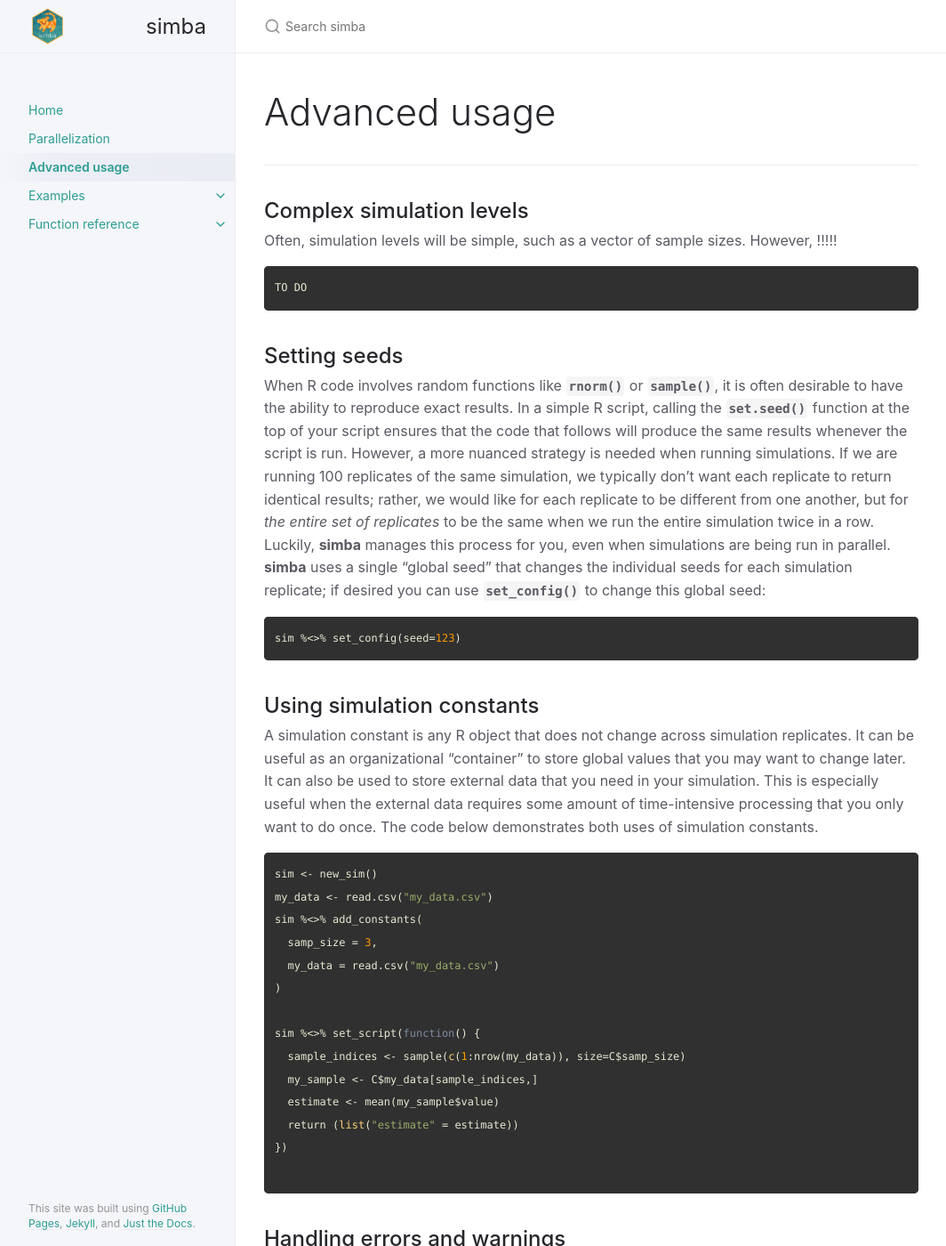
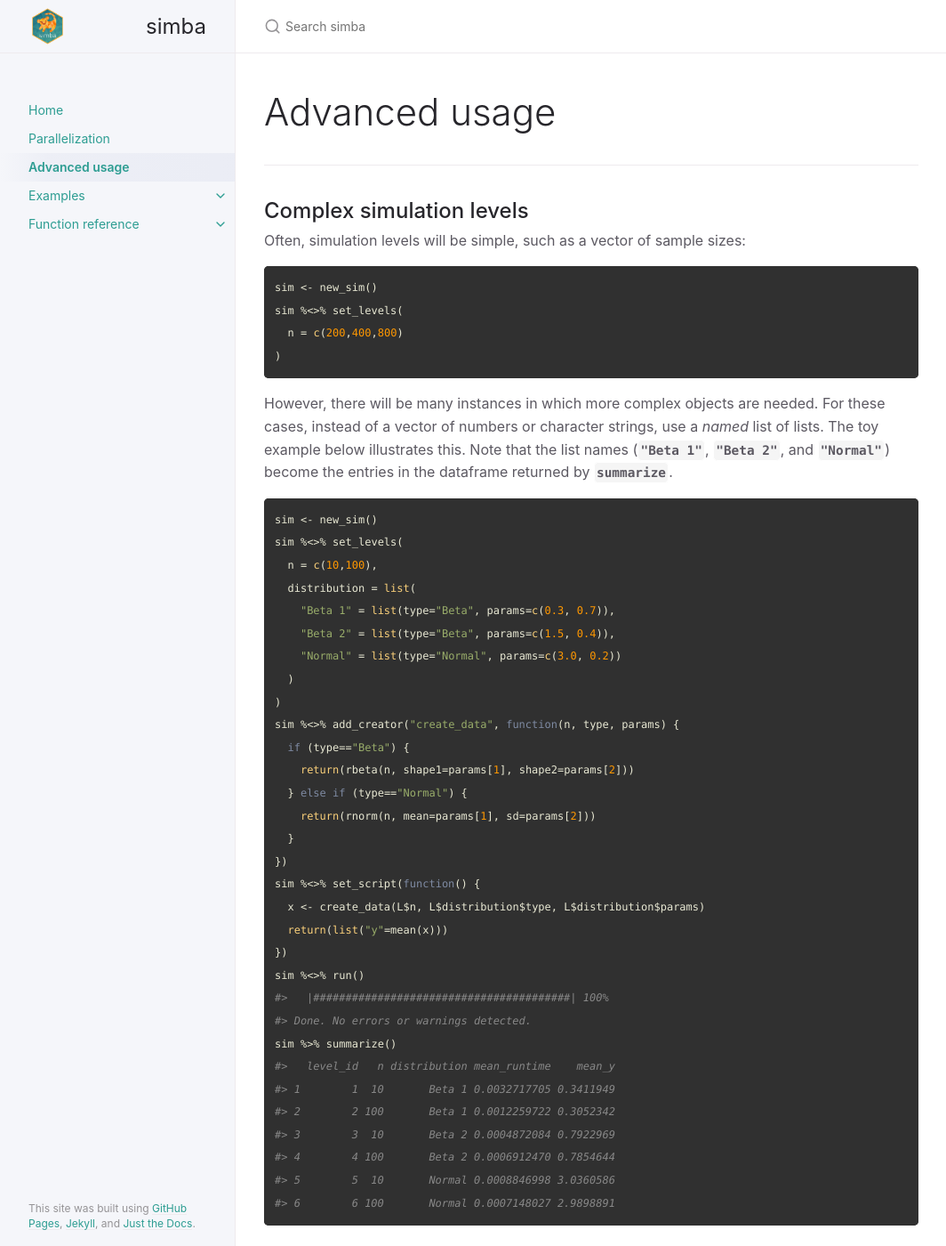
Before and after one commit to Avi-Kenny/SimEngine, a Jekyll site: the page built from docs/docs/advanced-usage.md, in a window 1280 px wide and 1400 px high. Shown: the whole window at 89% size, without its empty margins (107-1171 px from the left). Built offline with Jekyll 4.4.1, drawn with Linux system fonts in a browser that asks for light colours; some of the changed text lies outside the part shown.

Commit message:
Doc updates

````diff
--- a/docs/docs/advanced-usage.md
+++ b/docs/docs/advanced-usage.md
@@ -12,15 +12,126 @@ permalink: /advanced-usage/
 
 ## Complex simulation levels
 
-Often, simulation levels will be simple, such as a vector of sample sizes. However, !!!!!
+Often, simulation levels will be simple, such as a vector of sample sizes:
 
 ```R
-TO DO
+sim <- new_sim()
+sim %<>% set_levels(
+  n = c(200,400,800)
+)
+```
+
+However, there will be many instances in which more complex objects are needed. For these cases, instead of a vector of numbers or character strings, use a *named* list of lists. The toy example below illustrates this. Note that the list names (`"Beta 1"`, `"Beta 2"`, and `"Normal"`) become the entries in the dataframe returned by `summarize`.
+
+```R
+sim <- new_sim()
+sim %<>% set_levels(
+  n = c(10,100),
+  distribution = list(
+    "Beta 1" = list(type="Beta", params=c(0.3, 0.7)),
+    "Beta 2" = list(type="Beta", params=c(1.5, 0.4)),
+    "Normal" = list(type="Normal", params=c(3.0, 0.2))
+  )
+)
+sim %<>% add_creator("create_data", function(n, type, params) {
+  if (type=="Beta") {
+    return(rbeta(n, shape1=params[1], shape2=params[2]))
+  } else if (type=="Normal") {
+    return(rnorm(n, mean=params[1], sd=params[2]))
+  }
+})
+sim %<>% set_script(function() {
+  x <- create_data(L$n, L$distribution$type, L$distribution$params)
+  return(list("y"=mean(x)))
+})
+sim %<>% run()
+#>   |########################################| 100%
+#> Done. No errors or warnings detected.
+sim %>% summarize()
+#>   level_id   n distribution mean_runtime    mean_y
+#> 1        1  10       Beta 1 0.0032717705 0.3411949
+#> 2        2 100       Beta 1 0.0012259722 0.3052342
+#> 3        3  10       Beta 2 0.0004872084 0.7922969
+#> 4        4 100       Beta 2 0.0006912470 0.7854644
+#> 5        5  10       Normal 0.0008846998 3.0360586
+#> 6        6 100       Normal 0.0007148027 2.9898891
+```
+
+## Complex return data
+
+In most situations, the results of simulations will be numeric. However, we may want to return more complex data, such as matrices, lists, or model objects. To do this, we include our complex return data in the list with the special key `".complex"`. This is illustrated in the toy example below, in which we estimate the parameters of a linear regression and returns these as numeric, but also return the estimated covariance matrix and the entire model object.
+
+```R
+sim <- new_sim()
+sim %<>% set_levels(n=c(10, 100, 1000))
+sim %<>% add_creator("create_data", function(n) {
+  x <- runif(n)
+  y <- 3 + 2*x + rnorm(n)
+  return(data.frame("x"=x, "y"=y))
+})
+sim %<>% set_config(num_sim=2)
+sim %<>% set_script(function() {
+  dat <- create_data(L$n)
+  model <- lm(y~x, data=dat)
+  return (list(
+    "beta0_hat" = model$coefficients[[1]],
+    "beta1_hat" = model$coefficients[[2]],
+    ".complex" = list(
+	  "model" = model,
+	  "cov_mtx" = vcov(model)
+	)
+  ))
+})
+sim %<>% run()
+#>   |########################################| 100%
+#> Done. No errors or warnings detected.
+```
+
+After running this simulation, we can examine the numeric results directly by accessing `sim$results` or using the `summarize()` function, as usual:
+
+```R
+print(sim$results)
+#>   sim_uid level_id sim_id    n      runtime beta0_hat beta1_hat
+#> 1       1        1      1   10 0.0030298233  3.352146  2.070652
+#> 2       2        1      2   10 0.0000000000  2.442415  3.557133
+#> 3       3        2      1  100 0.0040059090  2.688359  2.564584
+#> 4       4        2      2  100 0.0024149418  2.668047  2.542642
+#> 5       5        3      1 1000 0.0075380802  3.019869  1.991019
+#> 6       6        3      2 1000 0.0009970665  3.021231  2.026103
+```
+
+However, we may also want to look at the complex return data. To do so, we use the special function `get_complex`, as illustrated below:
+
+```R
+c5 <- get_complex(sim, sim_uid=5)
+print(summary(c5$model))
+#> Call:
+#> lm(formula = y ~ x, data = dat)
+#>
+#> Residuals:
+#>     Min      1Q  Median      3Q     Max
+#> -3.2936 -0.6818  0.0334  0.6788  3.0812
+#>
+#> Coefficients:
+#>             Estimate Std. Error t value Pr(>|t|)
+#> (Intercept)  3.01987    0.06377   47.35   <2e-16 ***
+#> x            1.99102    0.10875   18.31   <2e-16 ***
+#> ---
+#> Signif. codes:  0 ‘***’ 0.001 ‘**’ 0.01 ‘*’ 0.05 ‘.’ 0.1 ‘ ’ 1
+#>
+#> Residual standard error: 1.009 on 998 degrees of freedom
+#> Multiple R-squared:  0.2514,	Adjusted R-squared:  0.2507
+#> F-statistic: 335.2 on 1 and 998 DF,  p-value: < 2.2e-16
+
+print(c5$cov_mtx)
+#>              (Intercept)           x
+#> (Intercept)  0.004067129 -0.00600565
+#> x           -0.006005650  0.01182677
 ```
 
 ## Setting seeds
 
-When R code involves random functions like `rnorm()` or `sample()`, it is often desirable to have the ability to reproduce exact results. In a simple R script, calling the `set.seed()` function at the top of your script ensures that the code that follows will produce the same results whenever the script is run. However, a more nuanced strategy is needed when running simulations. If we are running 100 replicates of the same simulation, we typically don't want each replicate to return identical results; rather, we would like for each replicate to be different from one another, but for *the entire set of replicates* to be the same when we run the entire simulation twice in a row. Luckily, **simba** manages this process for you, even when simulations are being run in parallel. **simba** uses a single "global seed" that changes the individual seeds for each simulation replicate; if desired you can use `set_config()` to change this global seed:
+In statistical research, it is often desirable to have the ability to reproduce the exact results of a simulation. Since R code often involves stochastic (random) functions like `rnorm()` or `sample()` that return different values when called multiple times, reproducibility is not guaranteed. In a simple R script, calling the `set.seed()` function at the top of your script ensures that the code that follows will produce the same results whenever the script is run. However, a more nuanced strategy is needed when running simulations. If we are running 100 replicates of the same simulation, we typically don't want each replicate to return identical results; rather, we would like for each replicate to be different from one another, but for *the entire set of replicates* to be the same when we run the entire simulation twice in a row. Luckily, **simba** manages this process for you, even when simulations are being run in parallel. **simba** uses a single "global seed" that changes the individual seeds for each simulation replicate; if desired you can use `set_config()` to change this global seed:
 
 ```R
 sim %<>% set_config(seed=123)
````
Also changed, not shown: docs/docs/examples/examples.md (+2 -2 lines), docs/index.md (+1 -1 lines), 1 other file.
